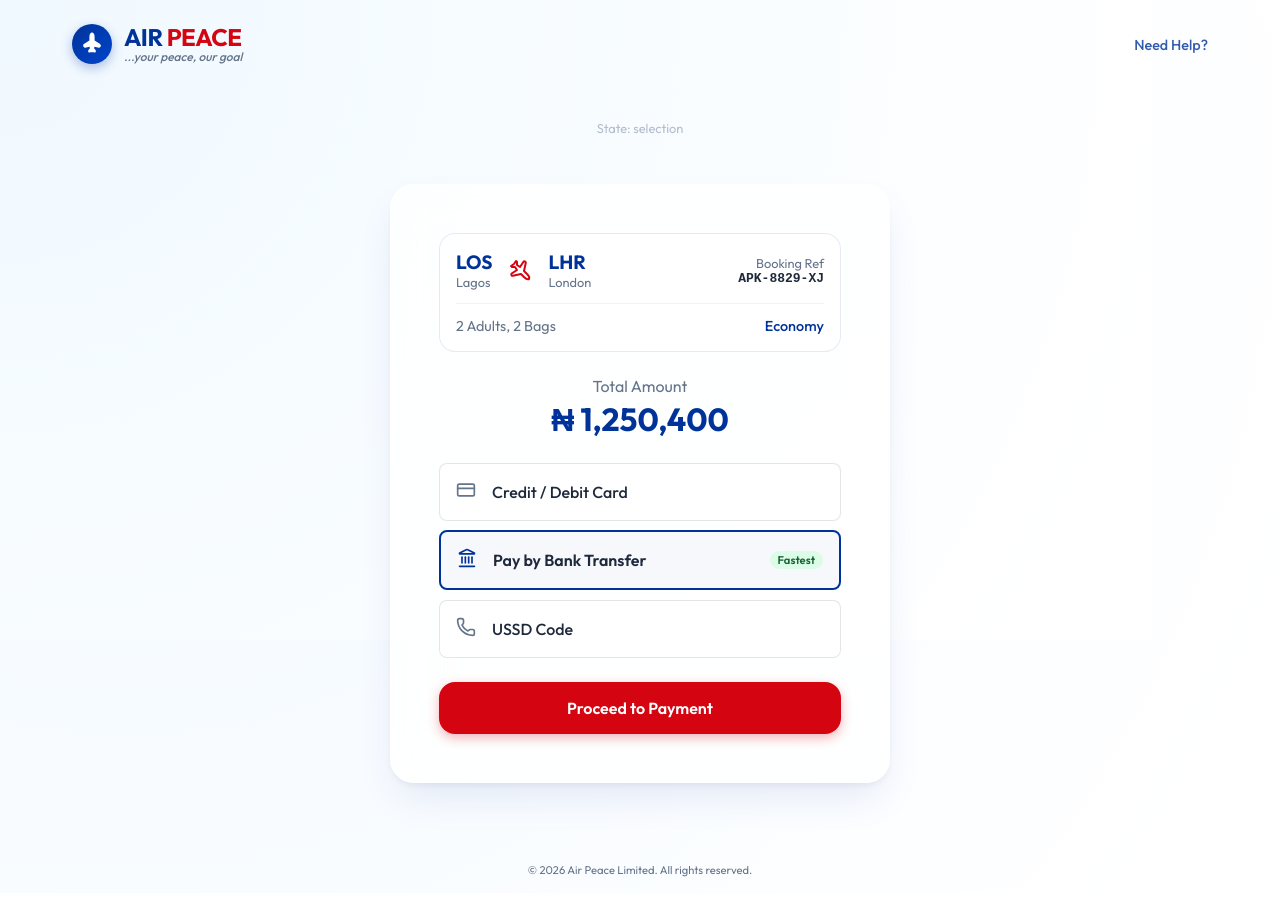
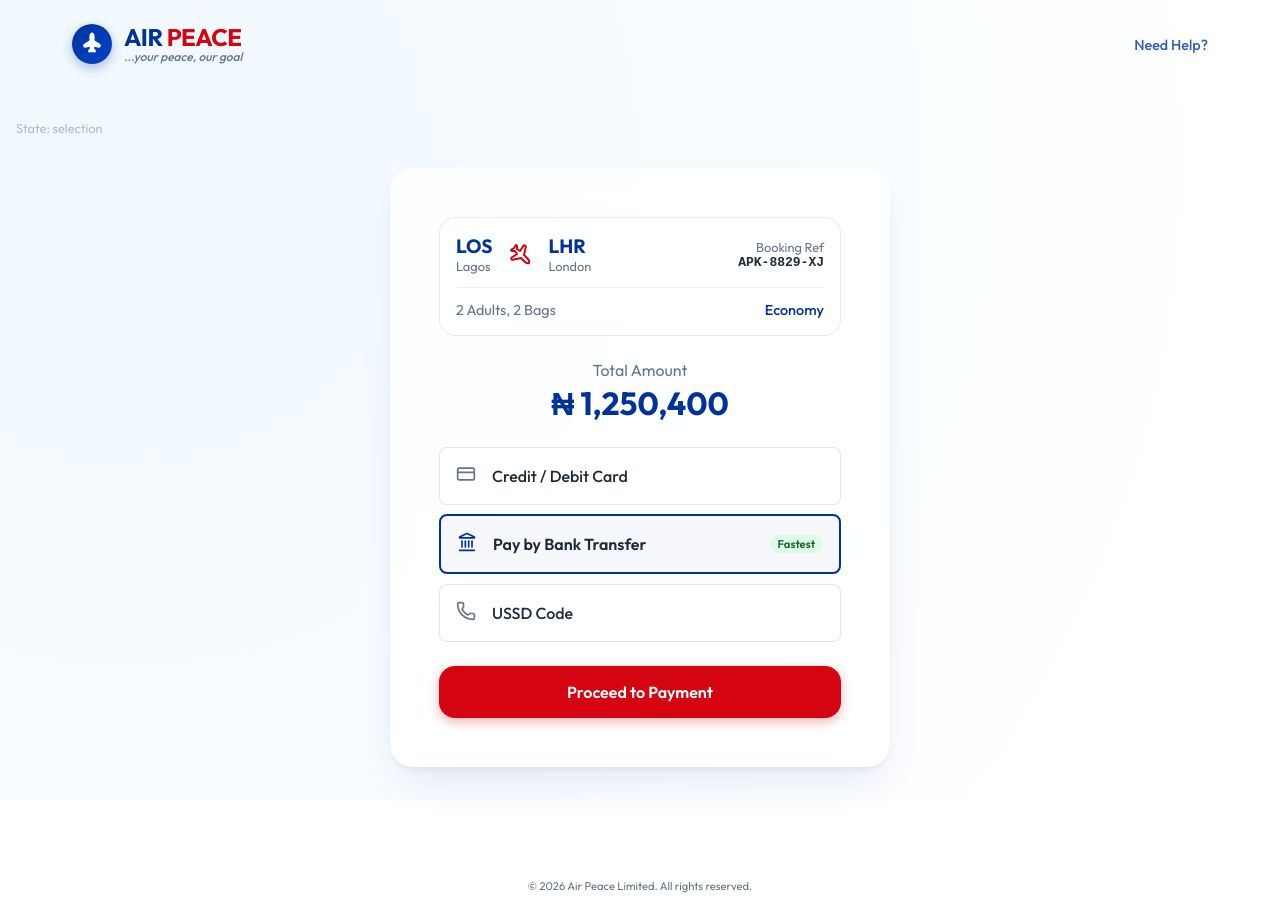
Before and after one commit to mohammadmumtazkhan-a11y/air-peace-payment, a React (Vite) app: page / in a window 1280 px wide. Built offline with nearby package versions, Linux system fonts and the light colour scheme.

Commit message:
Fix: Force scroll capability by removing flex centering and enforcing overflow-y auto

```diff
--- a/src/App.jsx
+++ b/src/App.jsx
@@ -33,20 +33,16 @@
   };
 
   return (
-    <div className="app-container" style={{ minHeight: '100vh', display: 'flex', flexDirection: 'column' }}>
+    <div className="app-container" style={{ minHeight: '100vh', position: 'relative' }}>
       {/* Background Decor */}
-      <div style={{ position: 'fixed', top: '-20%', left: '-10%', width: '100vw', height: '100vh', zIndex: -1, background: 'radial-gradient(circle at 10% 20%, rgb(240, 249, 255) 0%, rgb(255, 255, 255) 90%)' }}></div>
+      <div style={{ position: 'fixed', top: 0, left: 0, width: '100%', height: '100%', zIndex: -1, background: 'radial-gradient(circle at 10% 20%, rgb(240, 249, 255) 0%, rgb(255, 255, 255) 90%)' }}></div>
 
       <Header />
 
       <main style={{
-        flex: 1,
         width: '100%',
-        display: 'flex',
-        flexDirection: 'column',
-        alignItems: 'center',
-        justifyContent: 'center',
-        padding: '2rem 1rem' // Add breathing room
+        padding: '2rem 1rem',
+        paddingBottom: '4rem' // Extra space at bottom
       }}>
 
         {/* Helper text */}
--- a/src/index.css
+++ b/src/index.css
@@ -37,16 +37,21 @@
   padding: 0;
 }
 
+html {
+  height: 100%;
+  overflow-y: auto;
+}
+
 body {
   font-family: 'Outfit', sans-serif;
-  background: radial-gradient(circle at 10% 20%, rgb(240, 248, 255) 0%, rgb(255, 255, 255) 90%);
+  /* Background moved to fixed div in App.jsx to prevent scroll-paint issues */
   color: var(--color-text-main);
   min-height: 100vh;
   /* Allow growth */
   width: 100%;
-  display: flex;
-  flex-direction: column;
-  overflow-x: hidden;
+  position: relative;
+  overflow-y: auto !important;
+  /* Force scroll */
   -webkit-font-smoothing: antialiased;
 }
 
```
